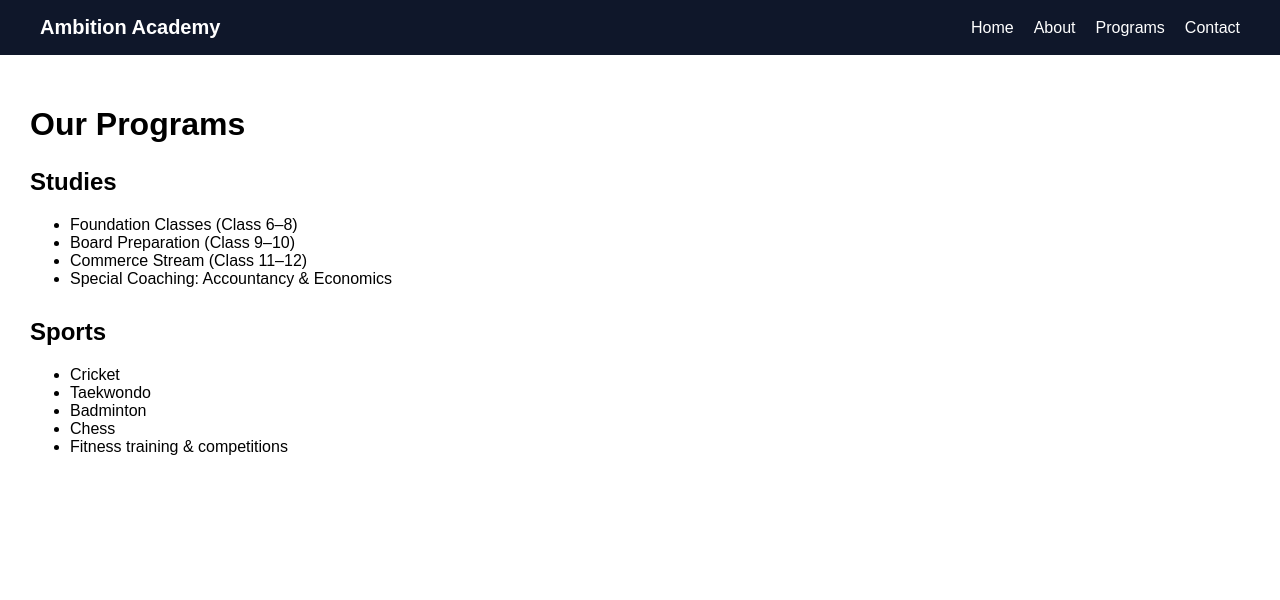
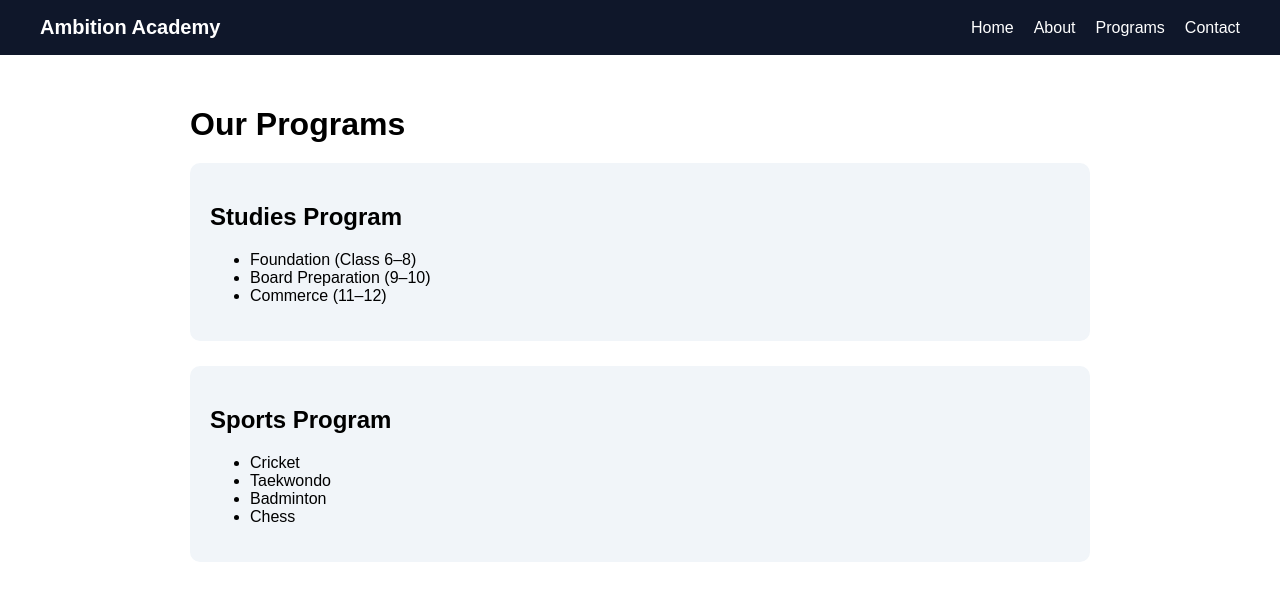
Before and after one commit to Badbloodyt/ambition-academy, a Next.js app: page /courses in a window 1280 px wide. Shown: the top 600 px of the page. Built offline with nearby package versions, Linux system fonts and the light colour scheme.

Commit message:
Refactor Courses component layout and styles

```diff
--- a/app/courses/page.tsx
+++ b/app/courses/page.tsx
@@ -1,28 +1,33 @@
 export default function Courses() {
   return (
-    <main>
-      <h1>Our Programs</h1>
+    <main style={{ maxWidth: "900px", margin: "auto" }}>
+      <h1 style={{ marginBottom: "20px" }}>Our Programs</h1>
 
-      <section style={{ marginTop: "25px" }}>
-        <h2>Studies</h2>
+      <div style={section}>
+        <h2>Studies Program</h2>
         <ul>
-          <li>Foundation Classes (Class 6–8)</li>
-          <li>Board Preparation (Class 9–10)</li>
-          <li>Commerce Stream (Class 11–12)</li>
-          <li>Special Coaching: Accountancy & Economics</li>
+          <li>Foundation (Class 6–8)</li>
+          <li>Board Preparation (9–10)</li>
+          <li>Commerce (11–12)</li>
         </ul>
-      </section>
+      </div>
 
-      <section style={{ marginTop: "30px" }}>
-        <h2>Sports</h2>
+      <div style={section}>
+        <h2>Sports Program</h2>
         <ul>
           <li>Cricket</li>
           <li>Taekwondo</li>
           <li>Badminton</li>
           <li>Chess</li>
-          <li>Fitness training & competitions</li>
         </ul>
-      </section>
+      </div>
     </main>
   );
 }
+
+const section = {
+  backgroundColor: "#f1f5f9",
+  padding: "20px",
+  borderRadius: "10px",
+  marginBottom: "25px",
+};
```
